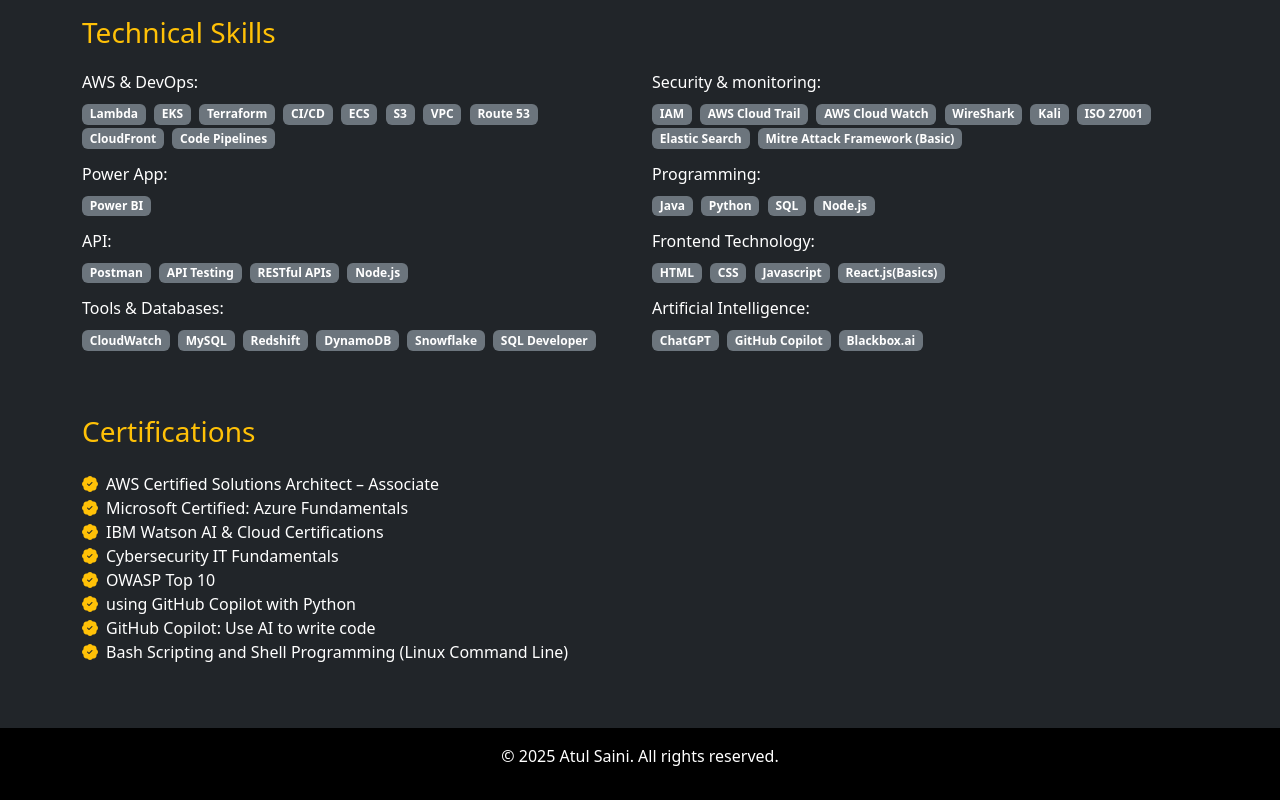
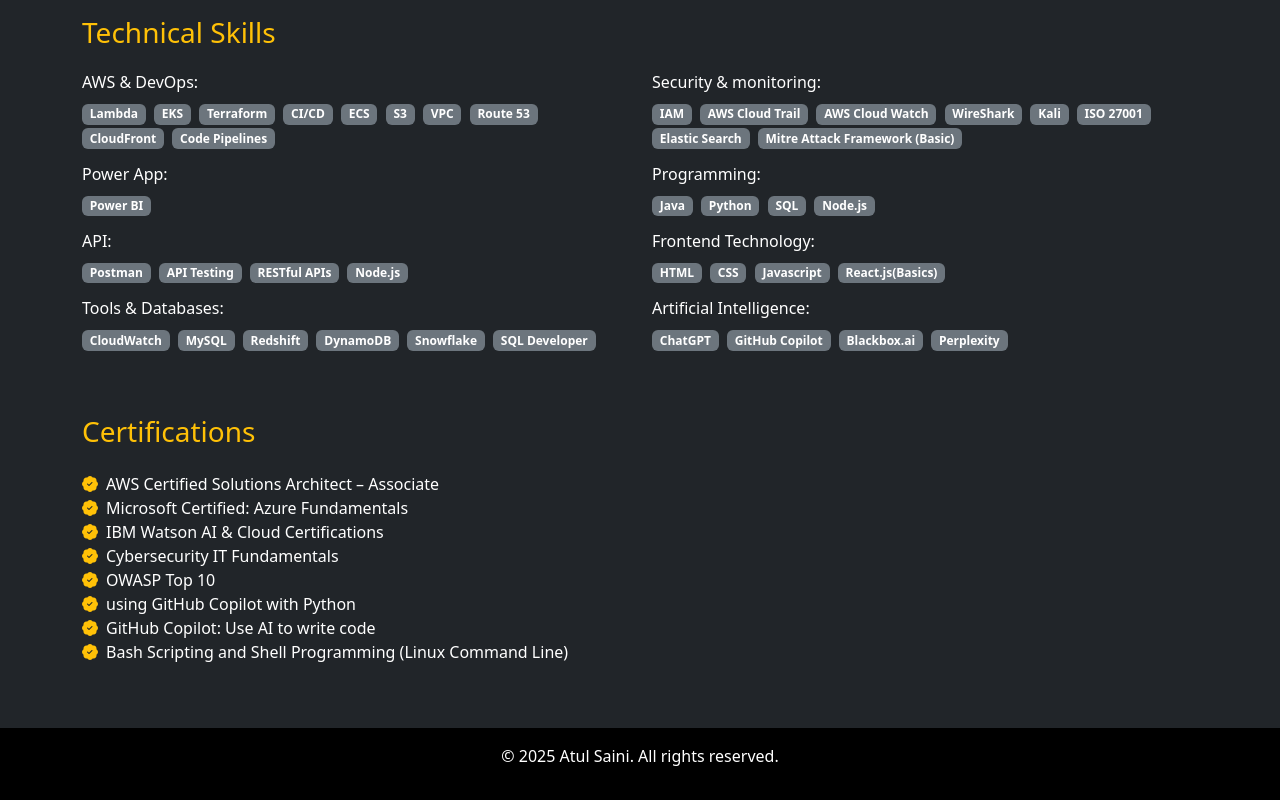
Before and after one commit to sin-atul/atul-portfolio, a website: page pages/resume.html in a window 1280 px wide. Shown: the part 1622-2422 px from the top of the page. Drawn offline with nearby package versions, Linux system fonts and the light colour scheme.

Commit message:
Update resume.html

```diff
--- a/pages/resume.html
+++ b/pages/resume.html
@@ -243,6 +243,7 @@
           <span class="badge bg-secondary me-1">ChatGPT</span>
           <span class="badge bg-secondary me-1">GitHub Copilot</span>
           <span class="badge bg-secondary me-1">Blackbox.ai</span>
+          <span class="badge bg-secondary me-1">Perplexity</span>
         </div>
       </div>
     </section>
```
